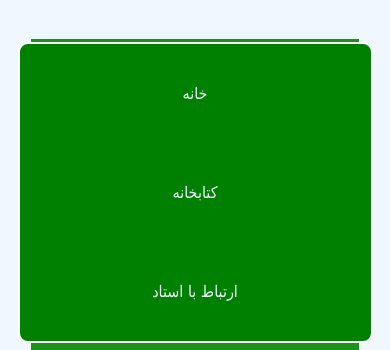
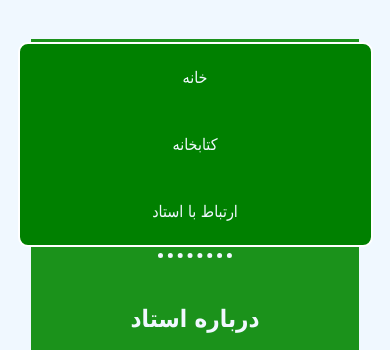
Before and after one commit to Sahraeidev/Barazesh, a plain HTML site: page index.html in a window 390 px wide. Shown: the top 350 px of the page. Drawn offline with Linux system fonts and the light colour scheme.

Commit message:
Update styles.css

```diff
--- a/styles.css
+++ b/styles.css
@@ -30,7 +30,8 @@ nav {
     }
 
     .navbutton {
-        margin: 1rem;
+        margin: 0rem;
+        padding: 0rem;
     }
 }
 
```
